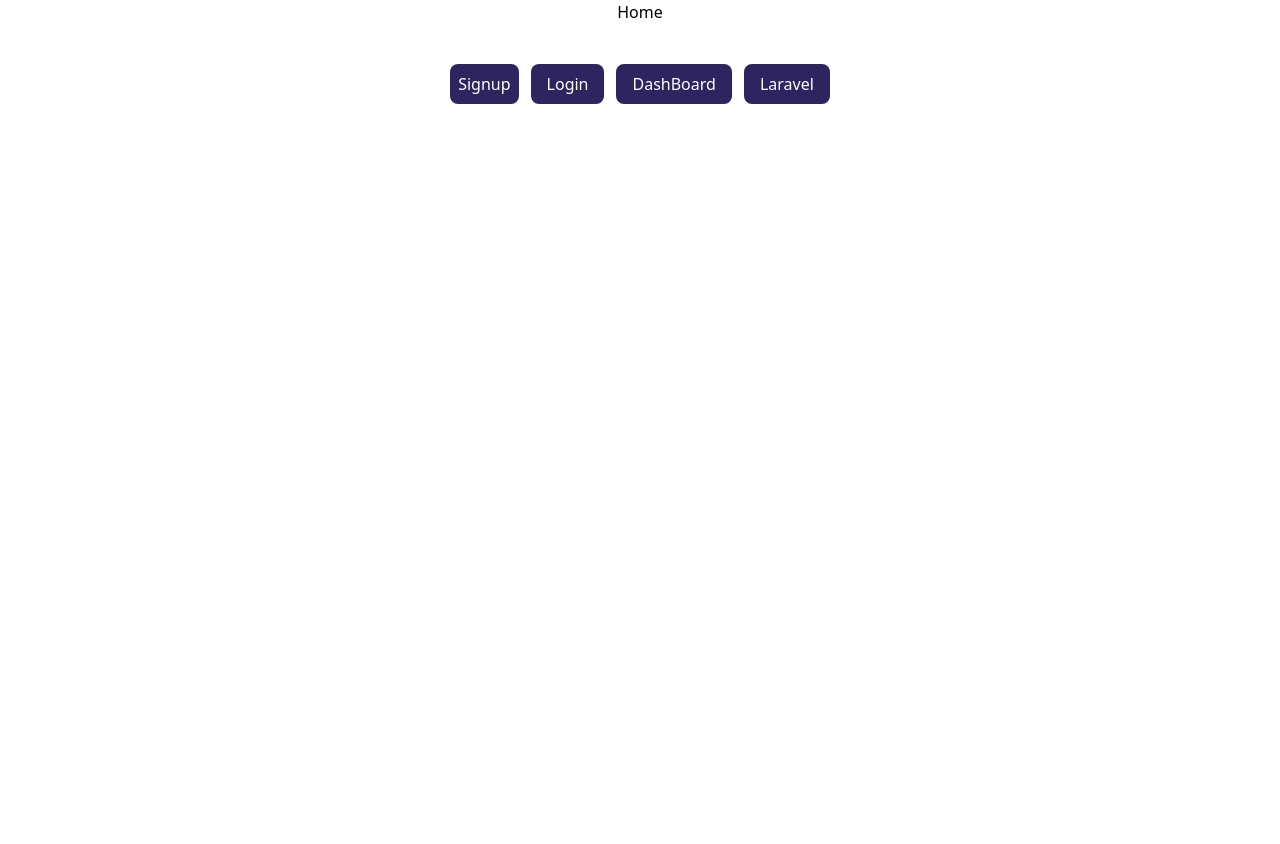
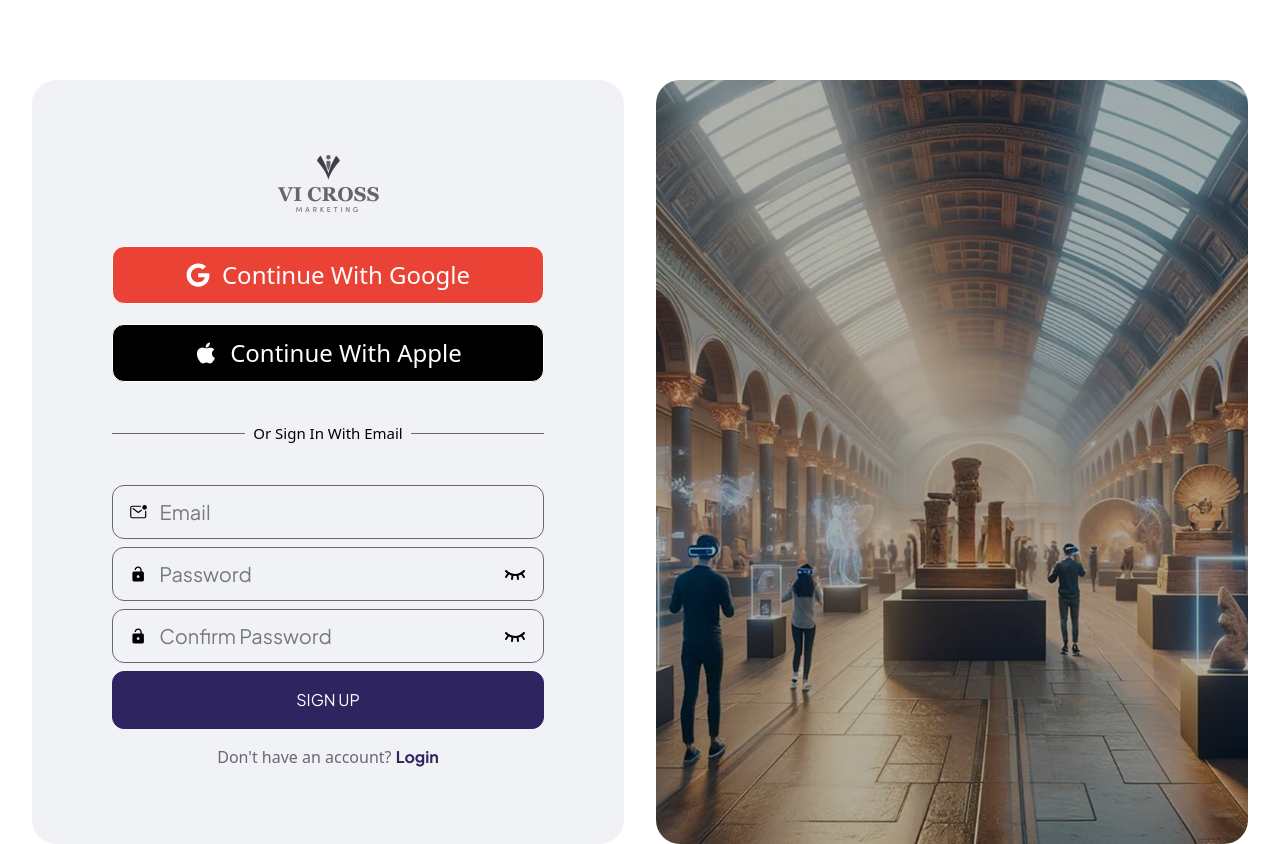
Before and after one commit to rehansiddique12/vi-cross-login, a React (Vite) app: page / in a window 1280 px wide. Before the commit the page ends 800 px from the top, so only its background shows below. Built offline with nearby package versions, Linux system fonts and the light colour scheme.

Commit message:
HICommit3

```diff
--- a/src/App.tsx
+++ b/src/App.tsx
@@ -1,5 +1,4 @@
 import Otp from "./pages/otp"
-import Home from "./pages/home"
 import Login from "./pages/login"
 import Signup from "./pages/signup"
 import Forget from "./pages/forget"
@@ -17,8 +16,7 @@ const App = () => {
   return (
     <Routes>
       <Route path="/login" element={<Login/>}/>
-      <Route path="/" element={<Home/>}/>
-      <Route path="/signup" element={<Signup/>}/>
+      <Route path="/" element={<Signup/>}/>
       <Route path="/forget" element={<Forget/>}/>
       <Route path="/otp" element={<Otp/>}/>
       <Route path="/Confirmpassword" element={<Confirm/>}/>
--- a/src/pages/home.tsx
+++ /dev/null
@@ -1,20 +0,0 @@
-import { Link } from "react-router-dom"
-
-
-const Home = () => {
-  return (
-    <div className="flex flex-col justify-center items-center">
-        <p className="text-center mb-10">Home</p>
-        <div className="flex gap-3">
-        <Link to="/signup" className="bg-Blue text-White p-2 rounded-lg gap-3">Signup</Link>
-        <Link to="/login" className="bg-Blue text-White p-2 rounded-lg px-4">Login</Link>
-        <Link to="/trads" className="bg-Blue text-White p-2 rounded-lg px-4">DashBoard</Link>
-        <Link to="/laravel" className="bg-Blue text-White p-2 rounded-lg px-4">Laravel</Link>
-    </div>
-    </div>
-
-
-  )
-}
-
-export default Home
```
